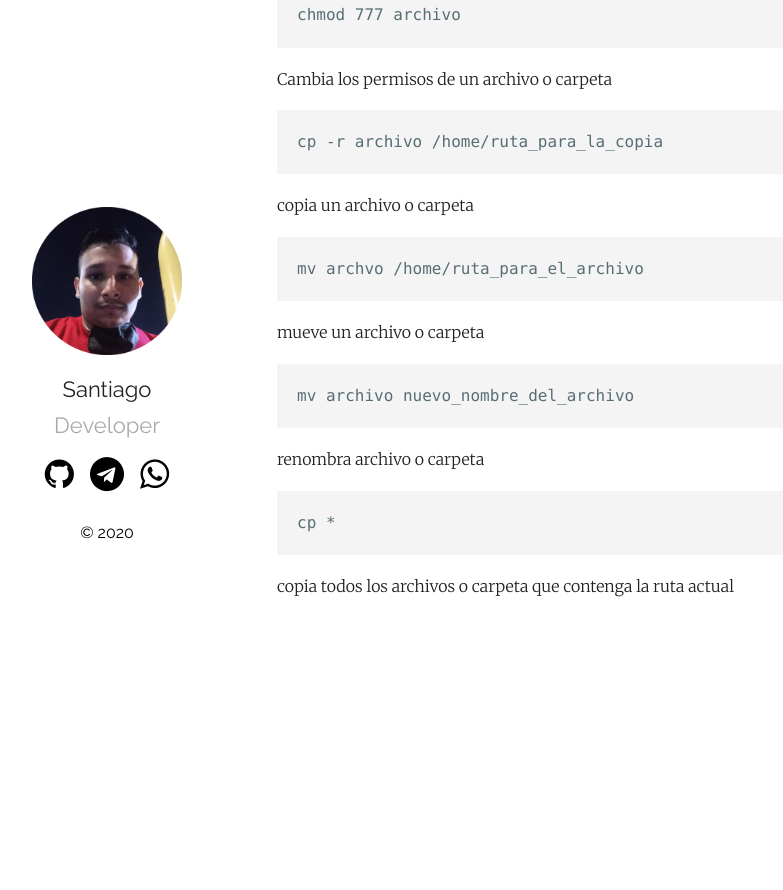
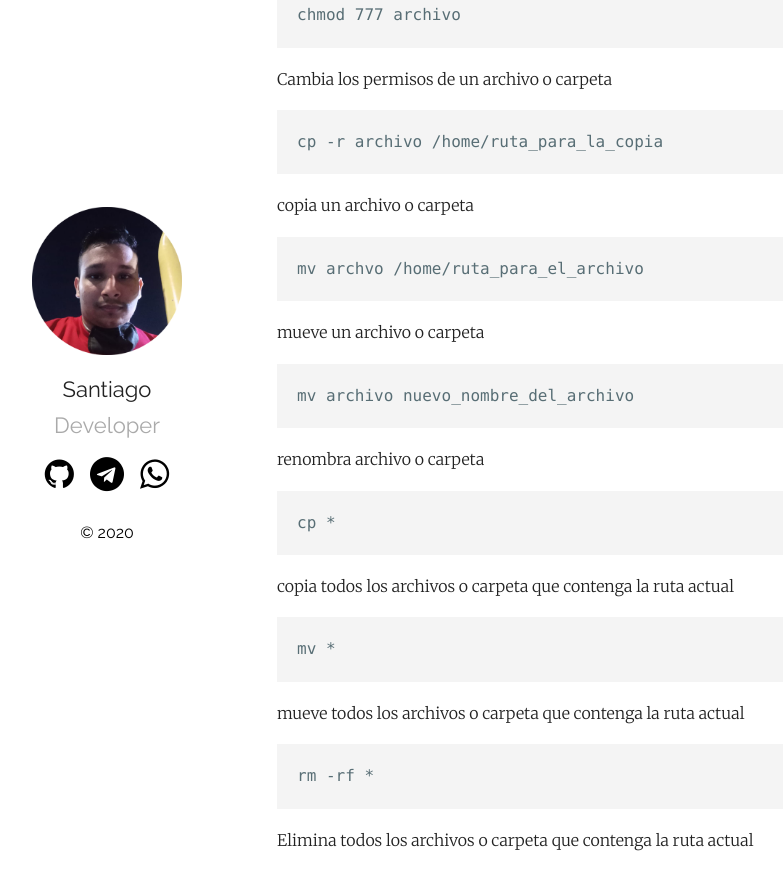
Before and after one commit to santiago500/santiago500.github.io, a Jekyll site: the page built from _posts/2020-01-28-comandos-linux-ubuntu.markdown, in a window 1280 px wide and 900 px high, scrolled down 929 px. Shown: the top 890 px of the window, without its empty margins (78-861 px from the left). Built offline with Jekyll 4.4.1, drawn with Linux system fonts in a browser that asks for light colours; before the commit the page ends 1575 px from its top, so only the background shows below that.

Commit message:
update 2020-01-28-comandos-linux-ubuntu.markdown

```diff
--- a/_posts/2020-01-28-comandos-linux-ubuntu.markdown
+++ b/_posts/2020-01-28-comandos-linux-ubuntu.markdown
@@ -49,3 +49,11 @@ En este documento he recopilado algunos comandos linux utilizados en ubuntu.
     cp *
 
 copia todos los archivos o carpeta que contenga la ruta actual
+
+    mv *
+
+mueve todos los archivos o carpeta que contenga la ruta actual
+
+    rm -rf *
+
+Elimina todos los archivos o carpeta que contenga la ruta actual
```
